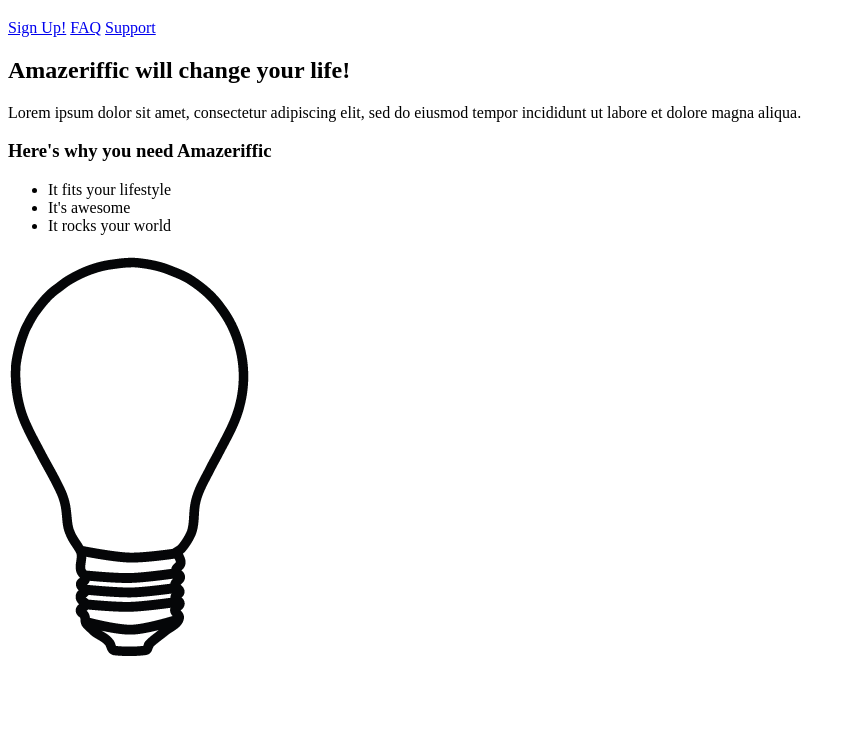
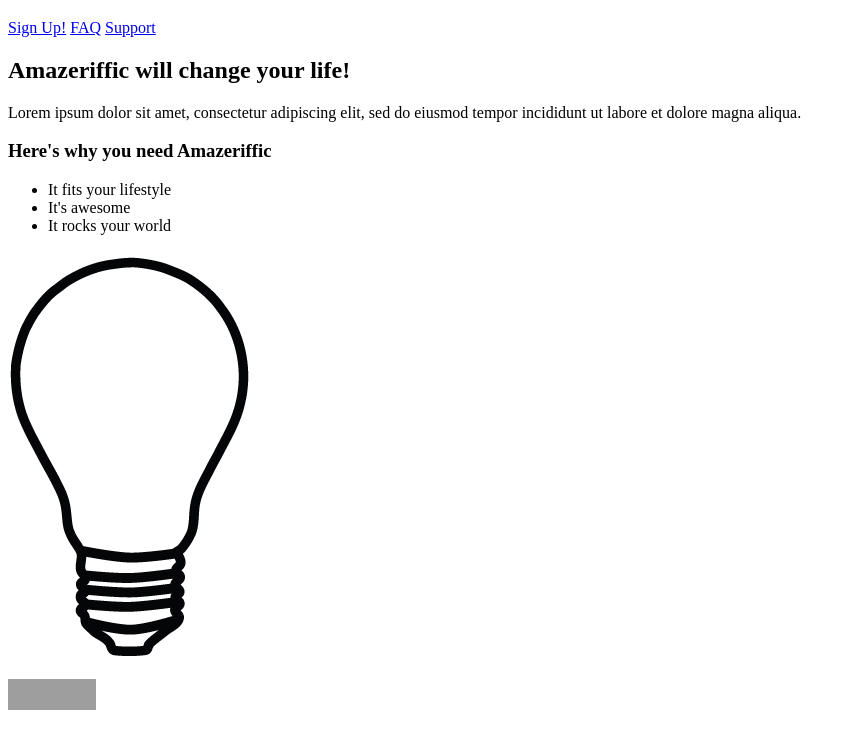
Before and after one commit to BytingBucs2-0/BHardy_Amazeriffic, a plain HTML site: page index.html in a window 1280 px wide. Shown: the part 61-800 px from the top of the page, without its empty margins (0-856 px from the left). Drawn offline with Linux system fonts and the light colour scheme; grey boxes are pictures that could not be loaded.

Commit message:
W3C validation

```diff
--- a/index.html
+++ b/index.html
@@ -1,6 +1,9 @@
 <!doctype html>
+
 <html>
+
 	<head>
+		<meta charset="UTF-8">
 		<title>Amazeriffic</title>
 	</head>
 
@@ -26,10 +29,17 @@
 				<li>It rocks your world</li>
 			</ul>
 
-			<img src="lightbulb.png" alt="an image of a lightbulb
+			<img src="lightbulb.png" alt="an image of a lightbulb">
 		</main>
 
 		<footer>
 		</footer>
+
+		<p>
+      <a href="http://validator.w3.org/check?uri=referer"><img
+          src="http://www.w3.org/Icons/valid-html40"
+          alt="Valid HTML 4.0!" height="31" width="88" /></a>
+    </p>
 	</body>
+
 </html>
```
